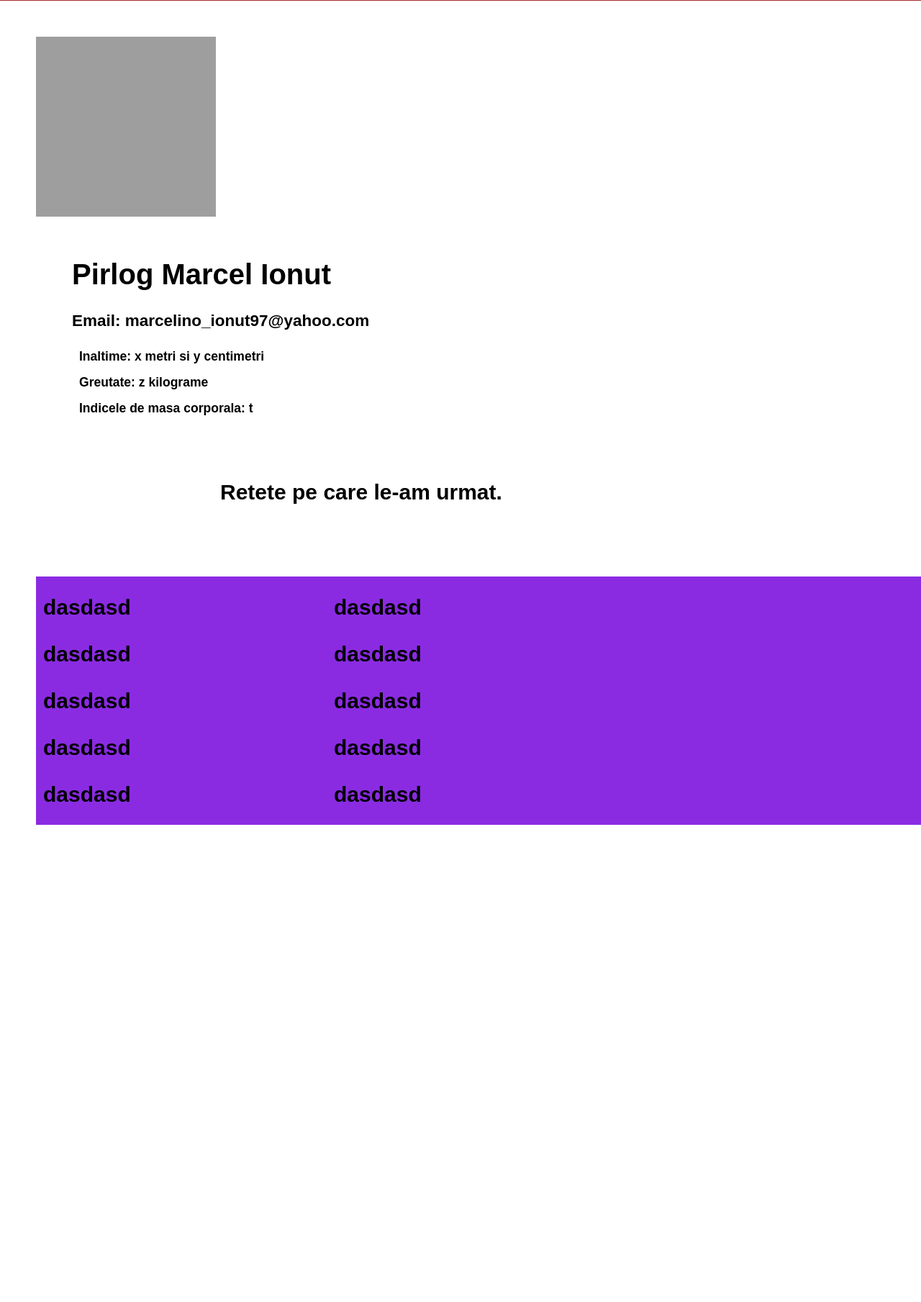
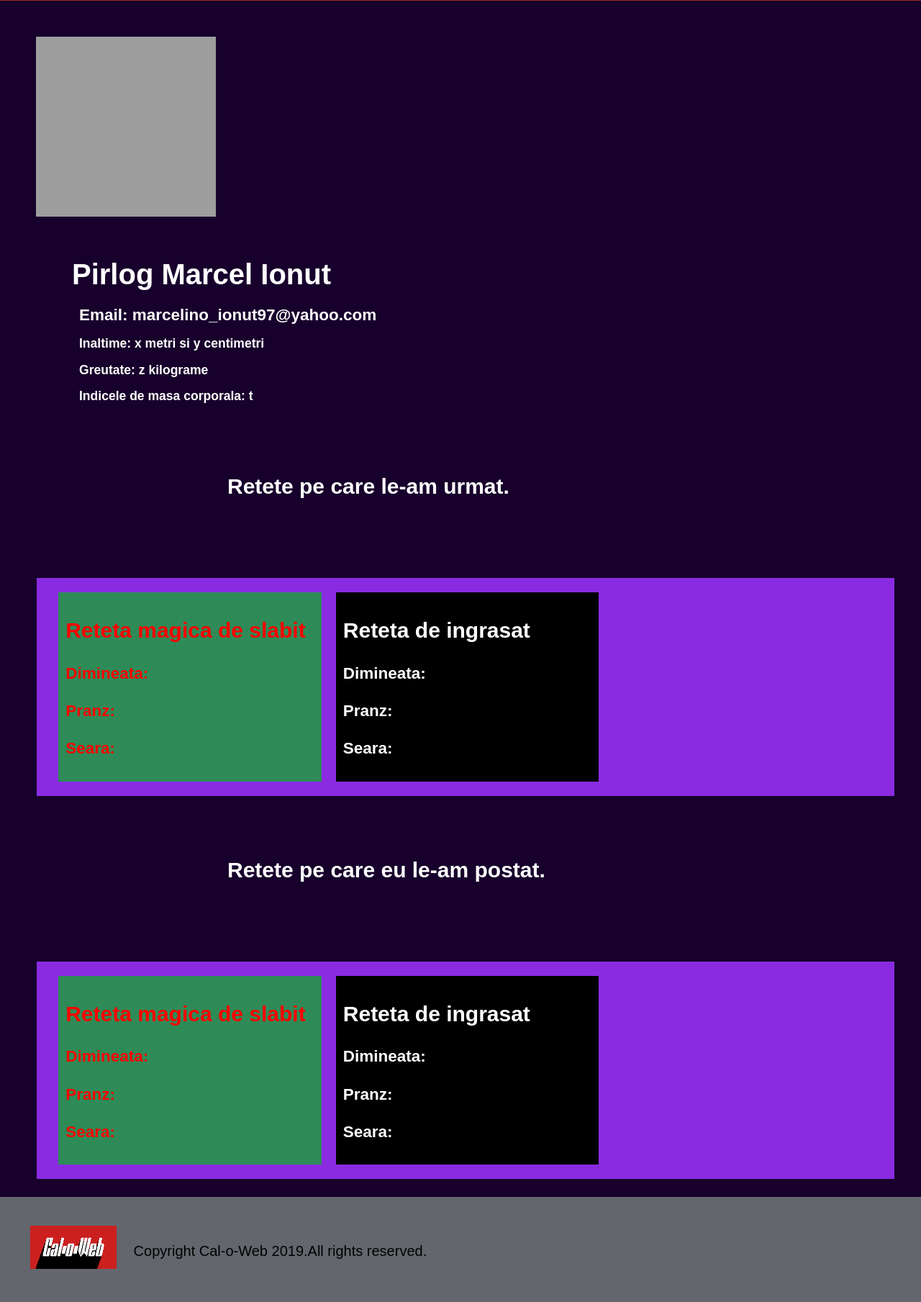
Before and after one commit to Andrei2498/Cal-o-web-3, a PHP site: page /html/Profile.html in a window 1280 px wide; the page is wider, and only the part inside the window is pictured. Shown: the part 241-2050 px from the top of that part at 72% size. Before the commit the page ends 1387 px from the top of that part, so only its background shows below. Run offline with PHP 8.4, Linux system fonts and the light colour scheme; grey boxes are pictures that could not be loaded.

Commit message:
modificari

```diff
--- a/css/profile.css
+++ b/css/profile.css
@@ -4,6 +4,7 @@ body{
     line-height: 1.5;
     margin: 0;
     padding: 0;
+    background-color: rgb(23, 0, 43);
 }
 .container{
     width: 100%;
@@ -79,19 +80,27 @@ aside{
     width: 77%;
 }
 aside h1{
+    color: white;
     font-size: 40px;
     margin: 0;
     padding: 0;
 
 }
 aside h3{
+    color: white;
+    margin: 10px;
+    padding: 0;
+}
+aside h2{
+    color: white;
     margin: 10px;
     padding: 0;
 }
 .reteteUrmate{
     position: relative;
     float: left;
-    margin: 50px;
+    color: white;
+    margin: 60px;
     left: 20%;
 }
 .reteteUrmate h1{
@@ -100,17 +109,68 @@ aside h3{
 .boxLine {
     position: relative;
     float: left;
-    width: 100%;
-    margin: 50px;
+    width: 90%;
+    margin-left: 4%;
+    margin-right: 4%;
+    padding: 15px;
     margin-top: 25px;
-    padding: 0;
+    padding: 20px;
     background-color: blueviolet;
 }
-.box{
+.box1 {
+    color: red;
     position: relative;
     float: left;
     width: 30%;
     margin-left: 10px;
     margin-right: 10px;
-
+    padding: 10px;
+    background-color: seagreen;
 }
+.box2 {
+    color: white;
+    position: relative;
+    float: left;
+    width: 30%;
+    margin-left: 10px;
+    padding: 10px;
+    margin-right: 10px;
+    background-color: black;
+}
+footer{
+  position: relative;
+  float: left;
+  height:10%;
+  width: 100%;
+  background-color:#64666d;
+  padding-top: 10px;
+  margin-top: 25px;
+}
+footer ul{
+    list-style-type: none;
+    margin: 0;
+    padding: 0;
+    overflow: hidden;
+}
+footer ul li{
+    padding-left: 2%;
+    width: 160px;
+    float: left;
+}
+footer img{
+    padding-top:3%;
+    padding-bottom: 10px;
+    height: 60px;
+    width: 120px;
+}
+#image{
+    padding-top: 25px;
+    padding-bottom: 30px;
+    margin-left: 10%;
+}
+p {
+    font-size: 20px;
+    padding-top: 30px;
+    padding-left: 10px;
+    padding-right: 10px;
+}
--- a/html/Profile.html
+++ b/html/Profile.html
@@ -20,9 +20,6 @@
             <img src="../image/profil test.png" alt="Profil">
 
         </div>
-        <!-- <div class="accountDate">
-            <h1>Pirlog Marcel Ionut</h1>
-        </div> -->
         <aside>
             <h1>Pirlog Marcel Ionut</h1>
             <h2>Email: marcelino_ionut97@yahoo.com</h2>
@@ -36,21 +33,49 @@
             </h1>
         </div>
         <div class="boxLine">
-            <div class="box">
-                <h1>dasdasd</h1>
-                <h1>dasdasd</h1>
-                <h1>dasdasd</h1>
-                <h1>dasdasd</h1>
-                <h1>dasdasd</h1>
+            <div class="box1">
+                <h1>Reteta magica de slabit</h1>
+                <h2>Dimineata: </h2>
+                <h2>Pranz: </h2>
+                <h2>Seara: </h2>
             </div>
-            <div class="box">
-                <h1>dasdasd</h1>
-                <h1>dasdasd</h1>
-                <h1>dasdasd</h1>
-                <h1>dasdasd</h1>
-                <h1>dasdasd</h1>
+            <div class="box2">
+                <h1>Reteta de ingrasat</h1>
+                <h2>Dimineata: </h2>
+                <h2>Pranz: </h2>
+                <h2>Seara: </h2>
             </div>
         </div>
+        <div class="reteteUrmate">
+            <h1>
+                Retete pe care eu le-am postat.
+            </h1>
+        </div>
+        <div class="boxLine">
+            <div class="box1">
+                <h1>Reteta magica de slabit</h1>
+                <h2>Dimineata: </h2>
+                <h2>Pranz: </h2>
+                <h2>Seara: </h2>
+            </div>
+            <div class="box2">
+                <h1>Reteta de ingrasat</h1>
+                <h2>Dimineata: </h2>
+                <h2>Pranz: </h2>
+                <h2>Seara: </h2>
+            </div>
+        </div>
+        <footer>
+            <ul>
+              <li>
+                <div id="image">
+                    <img src="../image/banner-2.0.png" height="35" width="120">
+                </div>
+              </li>
+              <div>
+                <p>Copyright Cal-o-Web 2019.All rights reserved.</p>
+              </div>
+            </ul>
+        </footer>
     </body>
-
 </html>
```
Also changed, not shown: image/Naturist.jpg (added), image/Profil_Baiat.png (deleted), image/Profil_Fata.png (deleted), image/ingrasat.jpg (added).
